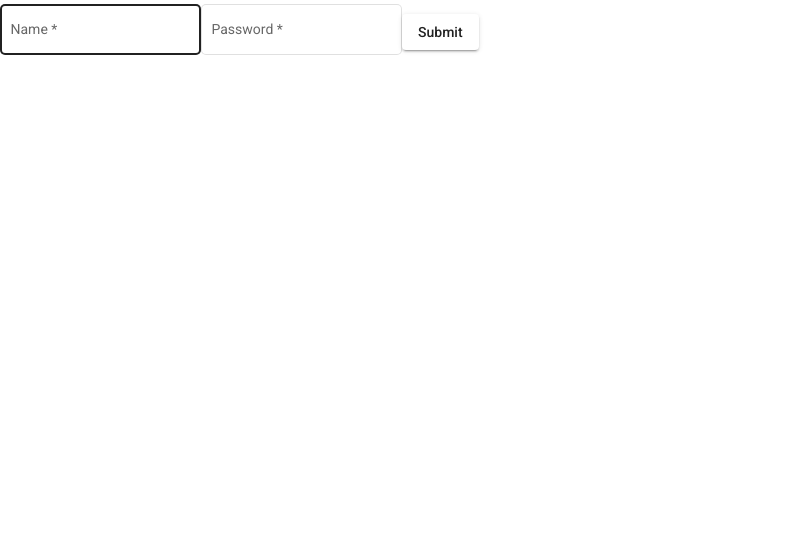
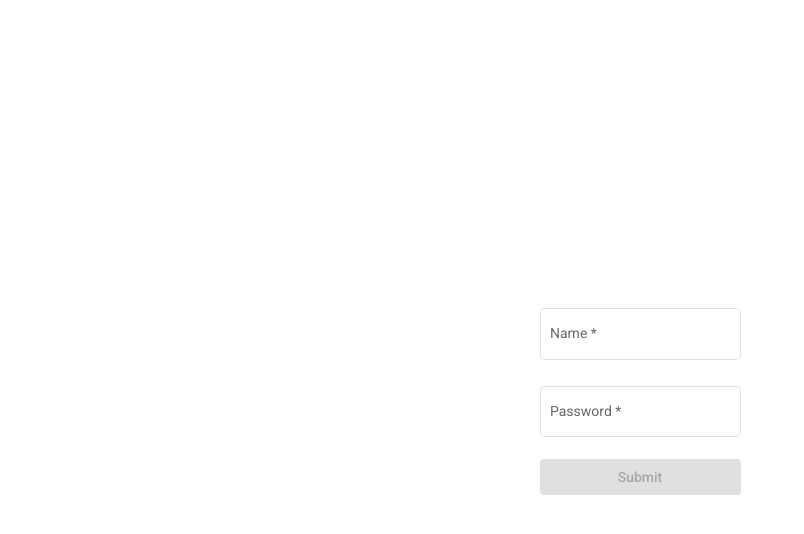
Before and after one commit to Alokin1112/goodSchedule, an Angular app: page /auth/login in a window 1280 px wide. Shown: the top 534 px of the page, without its empty margins (0-804 px from the left). Built offline with nearby package versions, Linux system fonts and the light colour scheme.

Commit message:
Next part of creating Login Page

```diff
--- a/package.json
+++ b/package.json
@@ -30,6 +30,7 @@
     "@angular/cli": "~13.1.4",
     "@angular/compiler-cli": "~13.1.0",
     "@types/jasmine": "~3.10.0",
+    "@types/lodash": "^4.14.185",
     "@types/node": "^12.11.1",
     "jasmine-core": "~3.10.0",
     "karma": "~6.3.0",
--- a/src/app/app-routing.module.ts
+++ b/src/app/app-routing.module.ts
@@ -1,10 +1,13 @@
 import { NgModule } from '@angular/core';
 import { RouterModule, Routes } from '@angular/router';
 import { RoutesPath } from '@core/enums/routes-path.enum';
+import { AuthorizationGuardGuard } from '@core/guards/authorization-guard.guard';
 const routes: Routes = [
   {
     path: RoutesPath.HOME,
     loadChildren: () => import('@pages/home/home.module').then(m => m.HomeModule),
+    canActivate: [AuthorizationGuardGuard],
+    canLoad: [AuthorizationGuardGuard],
   },
   {
     path: RoutesPath.AUTH,
--- /dev/null
+++ b/src/app/core/guards/authorization-guard.guard.ts
@@ -0,0 +1,30 @@
+import { RoutesPath } from '@core/enums/routes-path.enum';
+import { Injectable } from '@angular/core';
+import { ActivatedRouteSnapshot, CanActivate, CanLoad, Route, Router, RouterStateSnapshot, UrlSegment, UrlTree } from '@angular/router';
+import { UserService } from '@core/services/auth/user.service';
+import { Observable } from 'rxjs';
+
+@Injectable({
+  providedIn: 'root'
+})
+export class AuthorizationGuardGuard implements CanActivate, CanLoad {
+
+  constructor(
+    private router: Router,
+    private userService: UserService,
+  ) { }
+  canLoad(route: Route, segments: UrlSegment[]): boolean | UrlTree | Observable<boolean | UrlTree> | Promise<boolean | UrlTree> {
+    if (this.userService.isAuthenticated())
+      return true;
+    return this.router.createUrlTree([RoutesPath.AUTH]);
+  }
+
+  canActivate(
+    route: ActivatedRouteSnapshot,
+    state: RouterStateSnapshot): Observable<boolean | UrlTree> | Promise<boolean | UrlTree> | boolean | UrlTree {
+    if (this.userService.isAuthenticated())
+      return true;
+    return this.router.createUrlTree([RoutesPath.AUTH]);
+  }
+
+}
--- a/src/app/core/services/auth/user.service.ts
+++ b/src/app/core/services/auth/user.service.ts
@@ -4,6 +4,7 @@ import { KeyStorage } from '@core/enums/key-storage.enum';
 import { Router } from '@angular/router';
 import { RoutesPath } from '@core/enums/routes-path.enum';
 import { HttpClient, HttpParams } from '@angular/common/http';
+import { isEmpty } from 'lodash';
 
 @Injectable({
   providedIn: 'root'
@@ -26,7 +27,7 @@ export class UserService {
   }
 
   isAuthenticated(): boolean {
-    return !!this.getUserToken();
+    return !isEmpty(this.getUserToken());
   }
 
   logout(): void {
--- a/src/app/pages/auth/login/login.component.html
+++ b/src/app/pages/auth/login/login.component.html
@@ -1,6 +1,7 @@
 <form
   [formGroup]="form"
   (ngSubmit)="handleLogin()"
+  class="login__form"
 >
   <mat-form-field appearance="outline">
     <mat-label>Name</mat-label>
@@ -26,7 +27,10 @@
     </mat-error>
   </mat-form-field>
 
-  <button mat-raised-button>
+  <button
+    mat-raised-button
+    [disabled]="form.invalid"
+  >
     Submit
   </button>
 </form>
--- a/src/app/pages/auth/login/login.component.scss
+++ b/src/app/pages/auth/login/login.component.scss
@@ -0,0 +1,14 @@
+:host {
+  width: 100%;
+  height: 100%;
+  display: flex;
+  justify-content: center;
+  align-items: center;
+  align-content: center;
+}
+
+.login__form {
+  display: flex;
+  flex-direction: column;
+  gap: calc(var(--gap) / 2);
+}
--- a/src/app/pages/home/home-routing.module.ts
+++ b/src/app/pages/home/home-routing.module.ts
@@ -1,6 +1,7 @@
 import { NgModule } from '@angular/core';
 import { RouterModule, Routes } from '@angular/router';
 import { RoutesPath } from '@core/enums/routes-path.enum';
+import { AuthorizationGuardGuard } from '@core/guards/authorization-guard.guard';
 import { HomeComponent } from '@pages/home/home.component';
 
 const routes: Routes = [
@@ -11,10 +12,14 @@ const routes: Routes = [
       {
         path: RoutesPath.DASHBOARD,
         loadChildren: () => import('@pages/dashboard/dashboard.module').then(m => m.DashboardModule),
+        canActivate: [AuthorizationGuardGuard],
+        canLoad: [AuthorizationGuardGuard],
       },
       {
         path: RoutesPath.SCHEDULE,
         loadChildren: () => import('@pages/schedule-setter/schedule-setter.module').then(m => m.ScheduleSetterModule),
+        canActivate: [AuthorizationGuardGuard],
+        canLoad: [AuthorizationGuardGuard],
       },
     ]
   },
```
Also changed, not shown: 1 other file (tests, documents, lock files or other folders).
